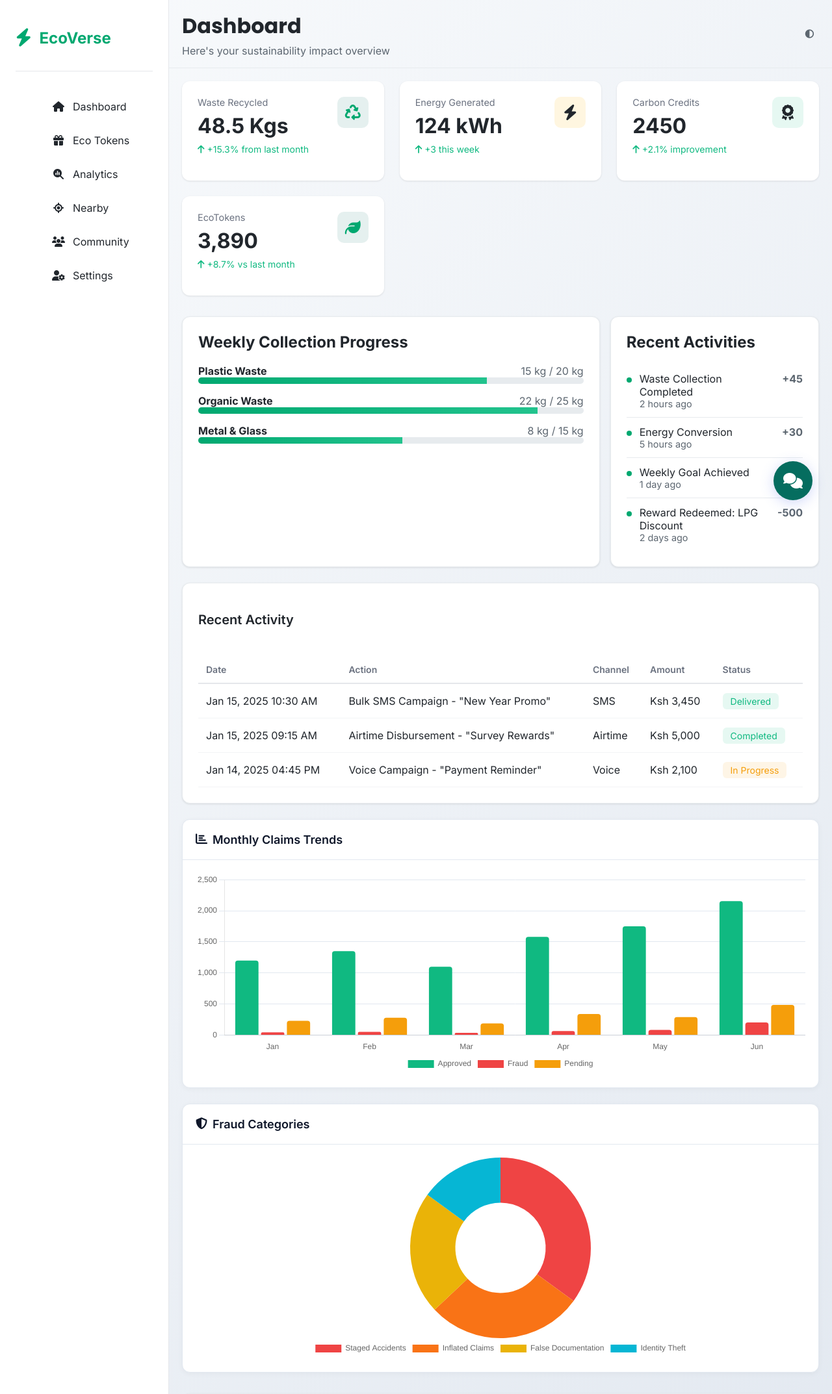
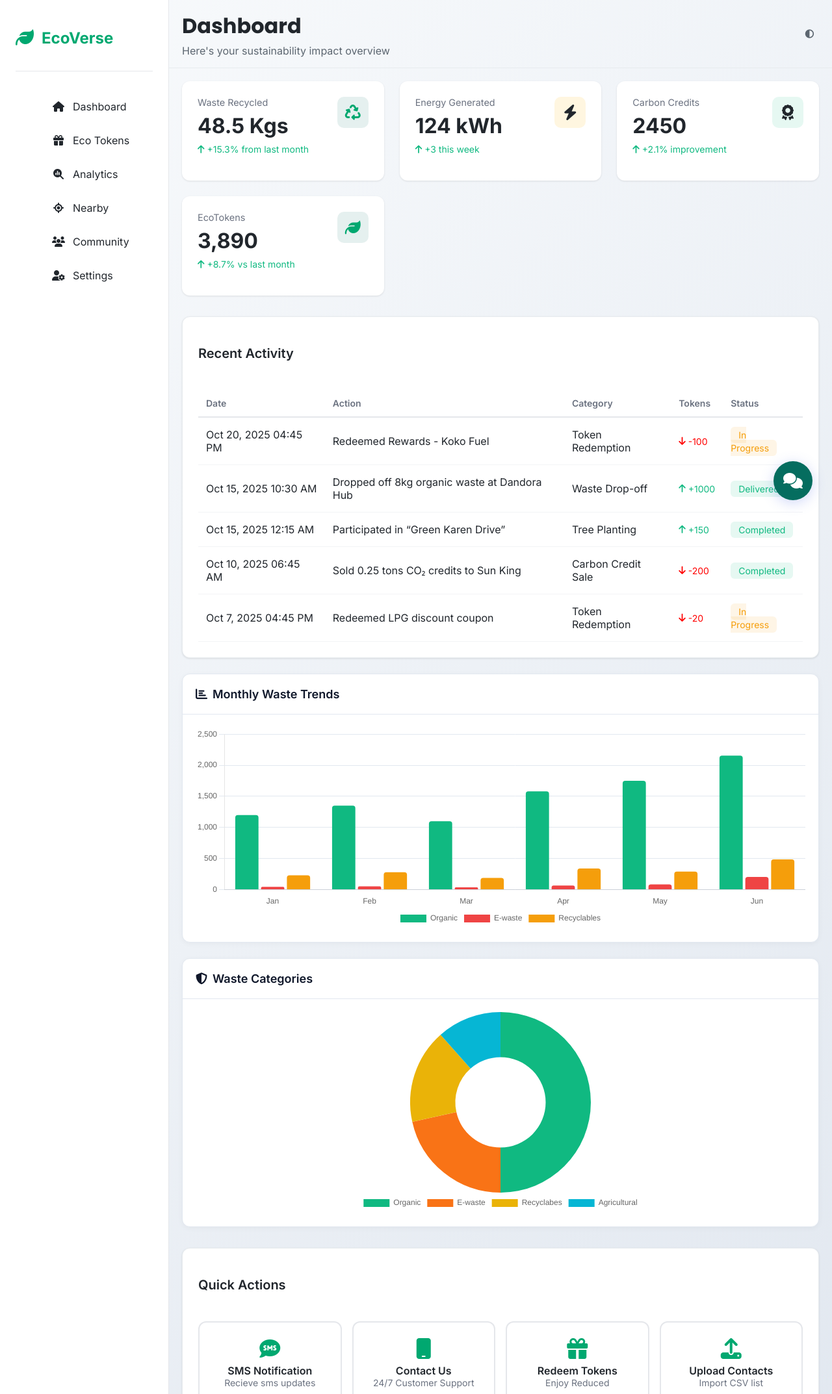
Before and after one commit to antonie-riziki/EcoVerse, a Django app: page /dashboard in a window 1280 px wide. Shown: the top 2146 px of the page at 65% size. Run offline with Django 5.2, Linux system fonts and the light colour scheme.

Commit message:
updated the templates UI

```diff
--- a/EcoVerse/EcoVerse_app/templates/dashboard.html
+++ b/EcoVerse/EcoVerse_app/templates/dashboard.html
@@ -400,7 +400,7 @@
           </div>
       </div>
 
-      <section class="grid grid-2" style="margin-top:1rem">
+      <!-- <section class="grid grid-2" style="margin-top:1rem">
         <div class="card">
           <h2 style="margin-top:0">Weekly Collection Progress</h2>
           <div style="display:grid;gap:1rem">
@@ -427,7 +427,7 @@
             <div class="activity"><div style="width:8px;height:8px;border-radius:999px;background:var(--primary);margin-top:8px"></div><div style="flex:1"><div>Reward Redeemed: LPG Discount</div><div class="muted" style="font-size:.9rem">2 days ago</div></div><strong class="muted">-500</strong></div>
           </div>
         </div>
-      </section>
+      </section> -->
 
 
 
@@ -441,34 +441,58 @@
                   <tr>
                       <th>Date</th>
                       <th>Action</th>
-                      <th>Channel</th>
-                      <th>Amount</th>
+                      <th>Category</th>
+                      <th>Tokens</th>
                       <th>Status</th>
                   </tr>
               </thead>
               <tbody>
+                <tr>
+                      <td>Oct 20, 2025 04:45 PM</td>
+                      <td>Redeemed Rewards - Koko Fuel</td>
+                      <td>Token Redemption</td>
+                      <td><div class="stat-change" style="color: red">
+                          <i class="fas fa-arrow-down" ></i> -100
+                      </div></td>
+                      <td><span class="badge warning">In Progress</span></td>
+                  </tr>
                   <!-- Sample row 1 - data would be dynamically loaded -->
                   <tr>
-                      <td>Jan 15, 2025 10:30 AM</td>
-                      <td>Bulk SMS Campaign - "New Year Promo"</td>
-                      <td>SMS</td>
-                      <td>Ksh 3,450</td>
+                      <td>Oct 15, 2025 10:30 AM</td>
+                      <td>Dropped off 8kg organic waste at Dandora Hub</td>
+                      <td>Waste Drop-off</td>
+                      <td><div class="stat-change">
+                          <i class="fas fa-arrow-up"></i> +1000
+                      </div></td>
                       <td><span class="badge success">Delivered</span></td>
                   </tr>
                   <!-- Sample row 2 -->
                   <tr>
-                      <td>Jan 15, 2025 09:15 AM</td>
-                      <td>Airtime Disbursement - "Survey Rewards"</td>
-                      <td>Airtime</td>
-                      <td>Ksh 5,000</td>
+                      <td>Oct 15, 2025 12:15 AM</td>
+                      <td>Participated in “Green Karen Drive”</td>
+                      <td>Tree Planting</td>
+                      <td><div class="stat-change">
+                          <i class="fas fa-arrow-up"></i> +150
+                      </div></td>
                       <td><span class="badge success">Completed</span></td>
                   </tr>
                   <!-- Sample row 3 -->
                   <tr>
-                      <td>Jan 14, 2025 04:45 PM</td>
-                      <td>Voice Campaign - "Payment Reminder"</td>
-                      <td>Voice</td>
-                      <td>Ksh 2,100</td>
+                      <td>Oct 10, 2025 06:45 AM</td>
+                      <td>Sold 0.25 tons CO₂ credits to Sun King</td>
+                      <td>Carbon Credit Sale</td>
+                      <td><div class="stat-change" style="color: red">
+                          <i class="fas fa-arrow-down"></i> -200
+                      </div></td>
+                      <td><span class="badge success">Completed</span></td>
+                  </tr>
+                  <tr>
+                      <td>Oct 7, 2025 04:45 PM</td>
+                      <td>Redeemed LPG discount coupon</td>
+                      <td>Token Redemption</td>
+                      <td><div class="stat-change" style="color: red">
+                          <i class="fas fa-arrow-down"></i> -20
+                      </div></td>
                       <td><span class="badge warning">In Progress</span></td>
                   </tr>
               </tbody>
@@ -481,7 +505,7 @@
               <div class="chart-header">
                   <h3 class="chart-title">
                       <i class="fas fa-chart-bar text-primary"></i>
-                      Monthly Claims Trends
+                      Monthly Waste Trends
                   </h3>
               </div>
               <div class="chart-body">
@@ -493,7 +517,7 @@
               <div class="chart-header">
                   <h3 class="chart-title">
                       <i class="fas fa-shield-alt text-primary"></i>
-                      Fraud Categories
+                      Waste Categories
                   </h3>
               </div>
               <div class="chart-body">
@@ -513,12 +537,12 @@
                   <div style="font-weight: 600;">SMS Notification</div>
                   <div style="font-size: 0.875rem; color: #6b7280;">Recieve sms updates</div>
               </div>
-              <div class="action-btn" onclick="window.location.href='/ussd'">
+              <div class="action-btn" onclick="window.location.href='/settings'">
                   <i class="fas fa-mobile"></i>
                   <div style="font-weight: 600;">Contact Us</div>
                   <div style="font-size: 0.875rem; color: #6b7280;">24/7 Customer Support</div>
               </div>
-              <div class="action-btn" onclick="window.location.href='/airtime'">
+              <div class="action-btn" onclick="window.location.href='/rewards'">
                   <i class="fas fa-gift"></i>
                   <div style="font-weight: 600;">Redeem Tokens</div>
                   <div style="font-size: 0.875rem; color: #6b7280;">Enjoy Reduced</div>
@@ -549,19 +573,19 @@
             labels: ['Jan', 'Feb', 'Mar', 'Apr', 'May', 'Jun'],
             datasets: [
                 {
-                    label: 'Approved',
+                    label: 'Organic',
                     data: [1200, 1350, 1100, 1580, 1750, 2156],
                     backgroundColor: '#10b981',
                     borderRadius: 4
                 },
                 {
-                    label: 'Fraud',
+                    label: 'E-waste',
                     data: [45, 52, 38, 67, 84, 204],
                     backgroundColor: '#ef4444',
                     borderRadius: 4
                 },
                 {
-                    label: 'Pending',
+                    label: 'Recyclables',
                     data: [230, 280, 190, 340, 290, 487],
                     backgroundColor: '#f59e0b',
                     borderRadius: 4
@@ -597,10 +621,10 @@
     const fraudChart = new Chart(fraudCtx, {
         type: 'doughnut',
         data: {
-            labels: ['Staged Accidents', 'Inflated Claims', 'False Documentation', 'Identity Theft'],
+            labels: ['Organic', 'E-waste', 'Recyclabes', 'Agricultural'],
             datasets: [{
-                data: [35, 28, 22, 15],
-                backgroundColor: ['#ef4444', '#f97316', '#eab308', '#06b6d4'],
+                data: [65, 28, 22, 15],
+                backgroundColor: ['#10b981', '#f97316', '#eab308', '#06b6d4'],
                 borderWidth: 0
             }]
         },
--- a/EcoVerse/EcoVerse_app/templates/nearby.html
+++ b/EcoVerse/EcoVerse_app/templates/nearby.html
@@ -117,7 +117,7 @@
         } */
 
         .main-content {
-            margin-left: 50px;
+            margin-left: 20px;
             padding: 24px;
             min-height: 100vh;
             min-width: 0;
--- a/EcoVerse/EcoVerse_app/templates/sidebar.html
+++ b/EcoVerse/EcoVerse_app/templates/sidebar.html
@@ -87,7 +87,7 @@ nav-link:active {
 <!-- Sidebar Navigation -->
 <aside class="sidebar">
     <div class="sidebar-logo">
-        <i class="fas fa-bolt"></i>
+        <i class="fas fa-leaf"></i>
         <h1>EcoVerse</h1>
     </div>
     <nav>
```
Also changed, not shown: EcoVerse/EcoVerse_app/templates/rewards.html (+15 -68 lines).
